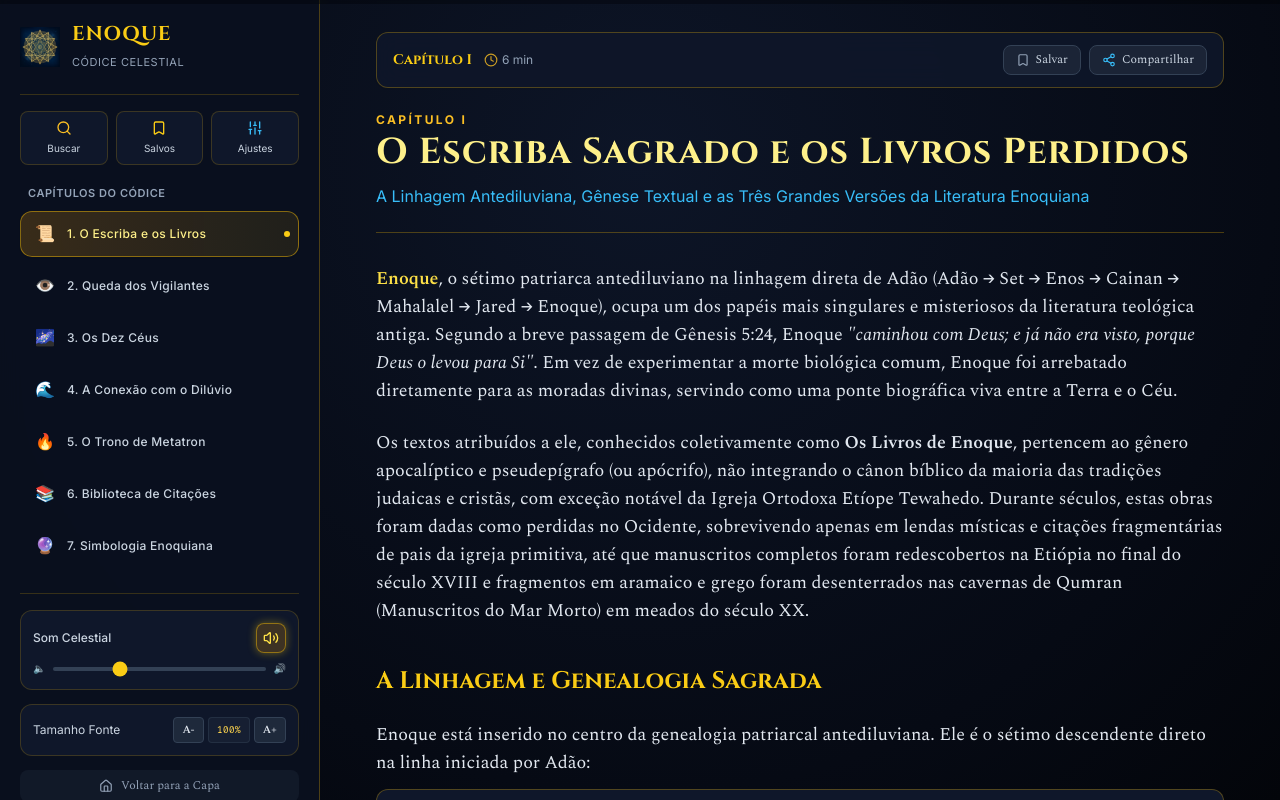
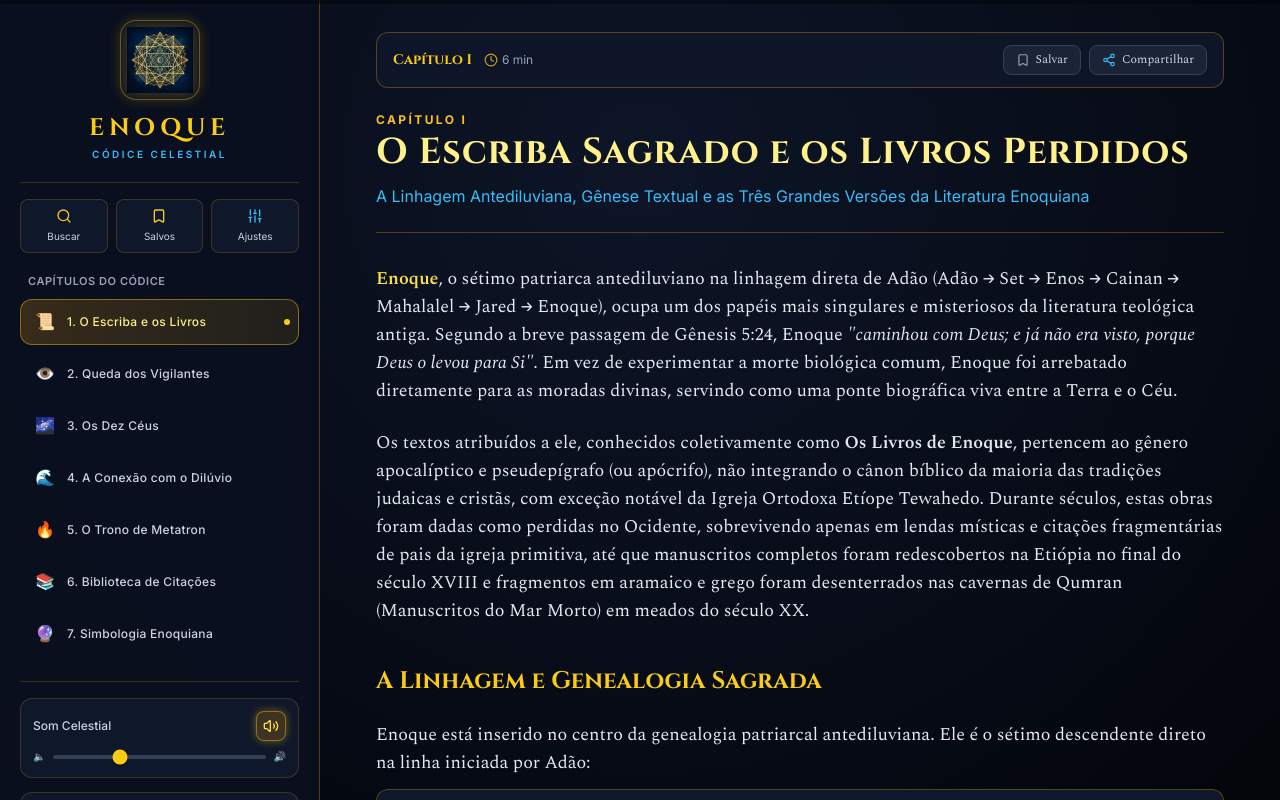
Before and after one commit to nexuscleo/livro-de-enoque, a React (Vite) app: page / in a window 1280 px wide. Both pictures are taken after a click on the button "ABRIR O CÓDICE". Built offline with nearby package versions, Linux system fonts and the light colour scheme.

Commit message:
feat: ampliar selo de enoque e centralizar titulo na barra desktop

```diff
--- a/src/components/layout/Sidebar.tsx
+++ b/src/components/layout/Sidebar.tsx
@@ -23,22 +23,26 @@ export const Sidebar: React.FC = () => {
   return (
     <aside className="hidden lg:flex flex-col w-80 h-screen sticky top-0 bg-celestial-sidebar/95 border-r border-gold/30 p-5 overflow-y-auto backdrop-blur-md select-none shrink-0">
 
-      {/* Brand Header */}
+      {/* Grand Desktop Brand Header with Enlarged Seal & Centered Title */}
       <div
         onClick={goToCover}
-        className="flex items-center gap-3 pb-5 mb-4 border-b border-gold/20 cursor-pointer group"
+        className="flex flex-col items-center justify-center text-center pb-5 mb-4 border-b border-gold/20 cursor-pointer group"
+        title="Voltar para a Capa"
       >
-        <img
-          src="./assets/favicon.webp"
-          alt="Selo Enoque"
-          className="w-10 h-10 object-contain transition-transform duration-300 group-hover:scale-110 group-hover:rotate-6"
-        />
-        <div>
-          <h2 className="font-header text-xl font-bold tracking-wider text-gold group-hover:text-gold-light transition-colors">
-            ENOQUE
-          </h2>
-          <span className="text-[11px] font-sans text-slate-400 tracking-wider uppercase">Códice Celestial</span>
+        <div className="w-20 h-20 p-1.5 rounded-2xl bg-celestial-surface/60 border border-gold/40 shadow-[0_0_15px_rgba(234,179,8,0.15)] group-hover:border-gold/80 transition-all duration-500 group-hover:shadow-[0_0_20px_rgba(234,179,8,0.3)]">
+          <img
+            src="./assets/favicon.webp"
+            alt="Selo Sagrado de Enoque"
+            className="w-full h-full object-contain transition-transform duration-500 group-hover:scale-110 group-hover:rotate-6 drop-shadow-[0_0_8px_rgba(234,179,8,0.3)]"
+          />
         </div>
+
+        <h2 className="font-header text-2xl font-bold tracking-[0.2em] text-gold group-hover:text-gold-light transition-colors mt-3">
+          ENOQUE
+        </h2>
+        <span className="text-[10px] font-sans text-mystic-blue tracking-[0.25em] uppercase font-semibold mt-0.5">
+          Códice Celestial
+        </span>
       </div>
 
       {/* Global Quick Action Tools */}
```
